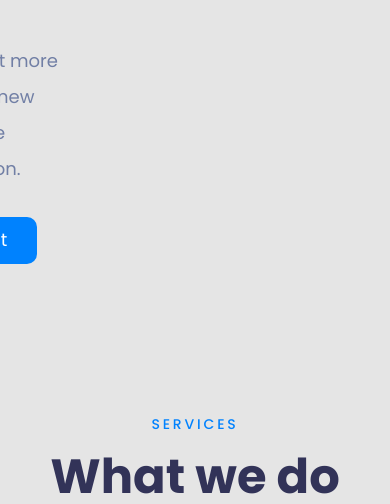
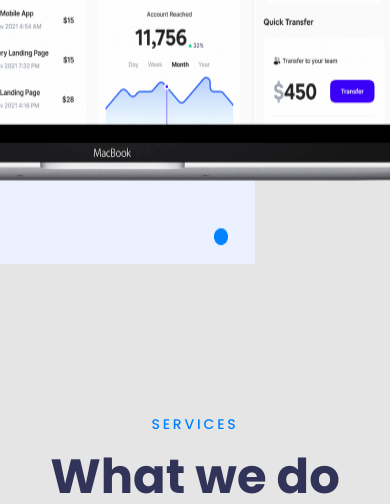
Before and after one commit to tamerjb/crm_landingp, a plain HTML site: page index.html in a window 390 px wide. Shown: the part 596-1100 px from the top of the page. Drawn offline with Linux system fonts and the light colour scheme.

Commit message:
First Version

```diff
--- a/blocks/body.css
+++ b/blocks/body.css
@@ -14,5 +14,4 @@
     max-width: 1440px;
     margin: 0 auto;
 
-
 }
--- a/blocks/card.css
+++ b/blocks/card.css
@@ -15,7 +15,6 @@
     align-items: center;
     flex-direction: column;
 }
-
 
 .card__content-img {
     max-width: 45px;
--- a/blocks/footer.css
+++ b/blocks/footer.css
@@ -84,9 +84,7 @@
     font-size: 12px;
     line-height: 18px;
     color: #717FA5;
-
     outline: none;
-
 }
 
 .footer__form-input::placeholder {
@@ -138,7 +136,6 @@
     padding: 12px;
     text-decoration: none;
 
-
 }
 
 .footer__rights {
--- a/blocks/intro.css
+++ b/blocks/intro.css
@@ -49,7 +49,6 @@
     box-sizing: border-box;
     margin: 0;
     border: 0;
-
 }
 
 .intro__button:hover {
@@ -62,11 +61,3 @@
     margin: 0;
     padding: 0;
 }
-
-@media screen and (max-width:1000px) {
-
-    .intro__imgs-laptop {
-        max-width: 300px;
-        max-height: 300px;
-    }
-}
--- a/blocks/meeting.css
+++ b/blocks/meeting.css
@@ -63,7 +63,6 @@
     font-size: 16px;
     line-height: 24px;
     text-align: center;
-
     text-transform: capitalize;
     color: #0082FE;
     background-color: #EBF1FF;
--- a/blocks/nav.css
+++ b/blocks/nav.css
@@ -30,7 +30,6 @@
     margin: 0;
     padding: 0;
 
-
 }
 
 .nav__menu-item:hover {
--- a/blocks/portfolio.css
+++ b/blocks/portfolio.css
@@ -22,7 +22,6 @@
     text-align: center;
     margin: 0;
 }
-
 
 .portfolio__nav {
     display: flex;
@@ -73,8 +72,6 @@
     margin: 0;
 }
 
-
-
 .portfolio__card-img {
     max-width: 370px;
 }
```
Also changed, not shown: blocks/about.css (+0 -9 lines), blocks/contact.css (+0 -16 lines), index.html (+0 -25 lines).
